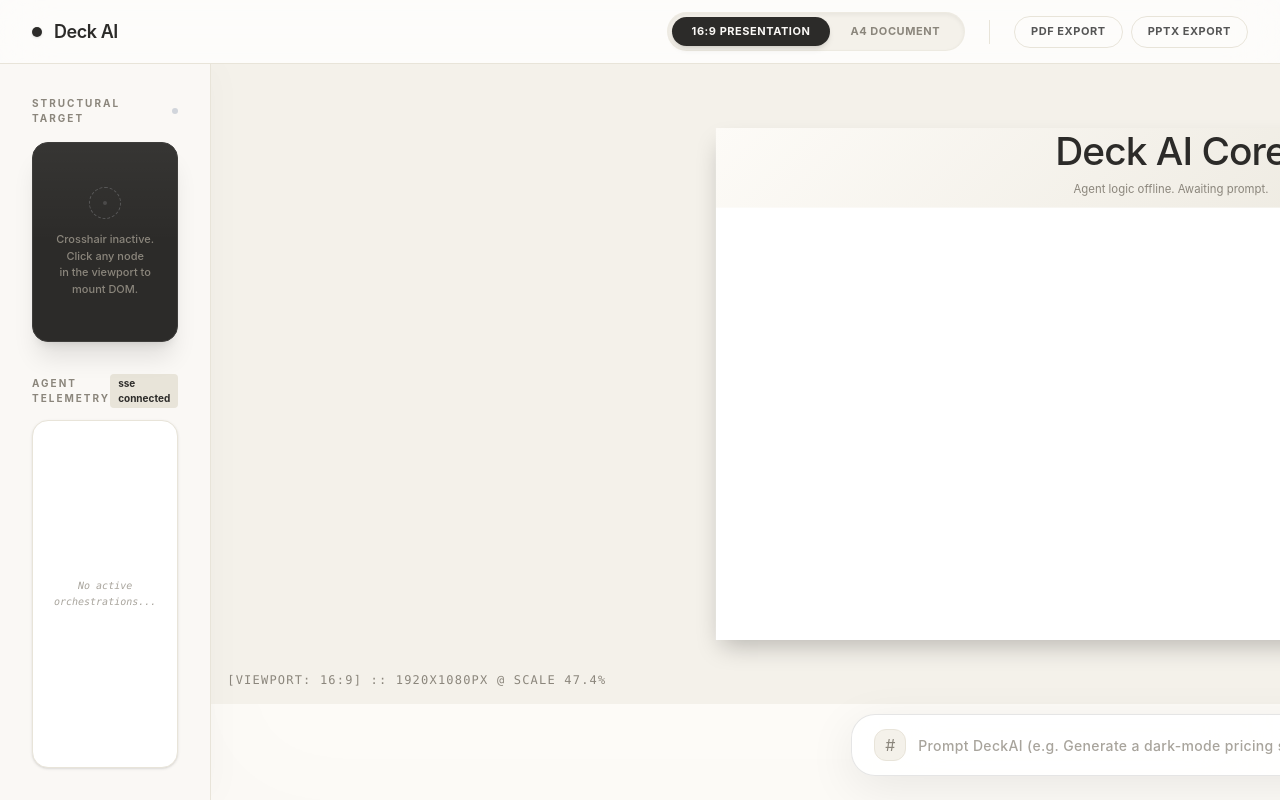
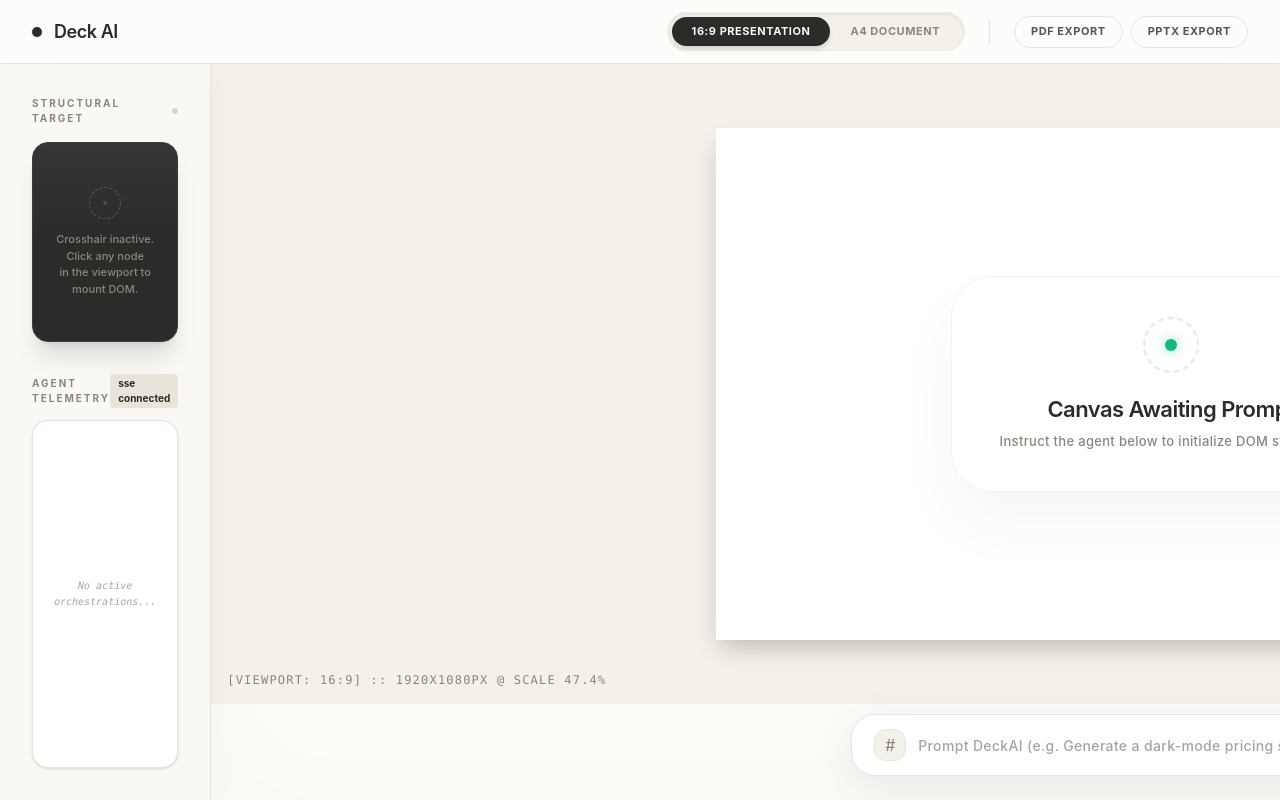
Before and after one commit to Zacxxx/DeckAI, a React (Vite) app in the folder frontend/: page / in a window 1280 px wide. Built offline with nearby package versions, Linux system fonts and the light colour scheme.

Commit message:
feat(ui): implement elegant translucent canvas placeholder overlay

```diff
--- a/frontend/src/App.tsx
+++ b/frontend/src/App.tsx
@@ -13,7 +13,7 @@
   // Data
   const [prompt, setPrompt] = useState("");
   const [agentLogs, setAgentLogs] = useState<string[]>([]);
-  const [html, setHtml] = useState('<div style="width: 100%; height: 100%; display: flex; flex-direction: column; align-items: center; justify-content: center; background: linear-gradient(135deg, #fdfbf7 0%, #e8e4d9 100%);"><h1 style="color: #2c2b29; font-size: 82px; letter-spacing: -2px; font-weight: 500; margin: 0;">Deck AI Core</h1><p style="color: #8b867c; font-size: 24px; margin-top: 16px;">Agent logic offline. Awaiting prompt.</p></div>');
+  const [html, setHtml] = useState("");
 
   const chatEndRef = useRef<HTMLDivElement>(null);
 
@@ -212,8 +212,25 @@
 
         {/* 🚀 Right Workspace: Central Scaling Canvas */}
         <section className="flex-1 relative shadow-[inset_0_0_120px_rgba(0,0,0,0.015)] bg-[#fdfbf7] flex flex-col">
-          <div className="flex-1 relative max-h-full pb-24">
-            <Canvas format={format} htmlContent={html} onNodeSelect={setSelectedNode} />
+          <div className="flex-1 relative max-h-full pb-24 flex items-center justify-center">
+
+            <Canvas format={format} htmlContent={html || '<div style="width:100%; height:100%; background:#fff; margin:0;"></div>'} onNodeSelect={setSelectedNode} />
+
+            {/* Empty State Hover Overlay */}
+            {!html && (
+              <div className="absolute inset-0 pointer-events-none flex flex-col items-center justify-center z-40 pb-24">
+                <div className="bg-white/70 backdrop-blur-xl px-12 py-10 rounded-[2.5rem] border border-black/5 shadow-[0_32px_64px_rgba(0,0,0,0.04)] flex flex-col items-center gap-5 transition-opacity duration-700">
+                  <div className="relative w-14 h-14 flex items-center justify-center">
+                    <div className="absolute inset-0 border-2 border-dashed border-[#e8e4d9] rounded-full animate-[spin_8s_linear_infinite]" />
+                    <div className="w-3 h-3 bg-[#10b981] rounded-full shadow-[0_0_12px_rgba(16,185,129,0.5)]" />
+                  </div>
+                  <div className="text-center">
+                    <h1 className="text-[22px] font-semibold text-[#2c2b29] tracking-tight mb-1.5">Canvas Awaiting Prompt</h1>
+                    <p className="text-[#8b867c] text-[13px] font-medium tracking-wide">Instruct the agent below to initialize DOM structures.</p>
+                  </div>
+                </div>
+              </div>
+            )}
           </div>
 
           {/* Bottom Floating Prompt Interface (Absolute to overlay the canvas void space) */}
```
Also changed, not shown: frontend/public/favicon.png, 1 other file (tests, documents, lock files or other folders).
